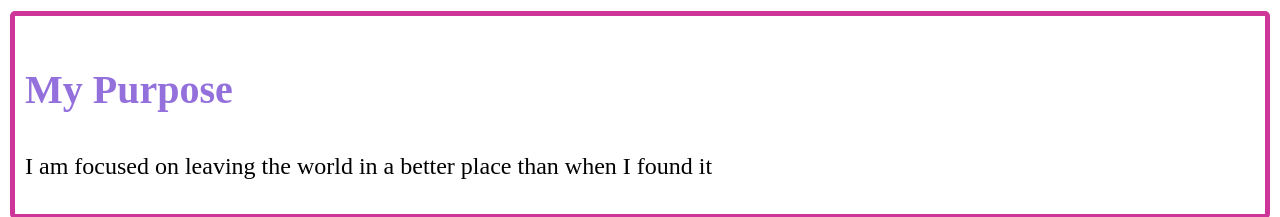
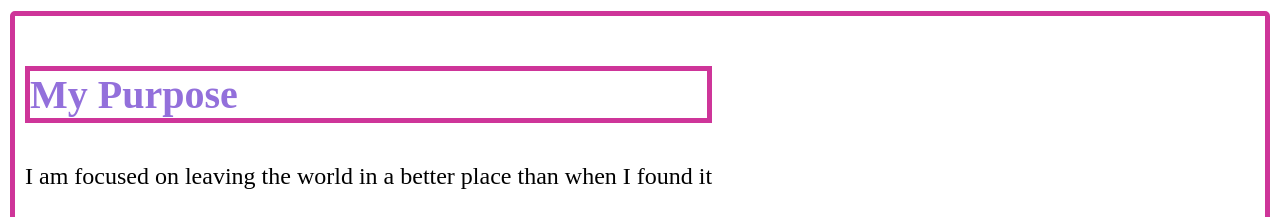
Before and after one commit to NicLambie/NicLambie.github.io, a plain HTML site: page index.html in a window 1280 px wide. Shown: the part 751-968 px from the top of the page. Drawn offline with Linux system fonts and the light colour scheme.

```diff
--- a/styles.css
+++ b/styles.css
@@ -34,6 +34,7 @@
     font-size: 2.5rem;
     text-align: left;
     color: mediumpurple;
+    border: 5px solid #CE3599;
 }
 
 div.card {
```
